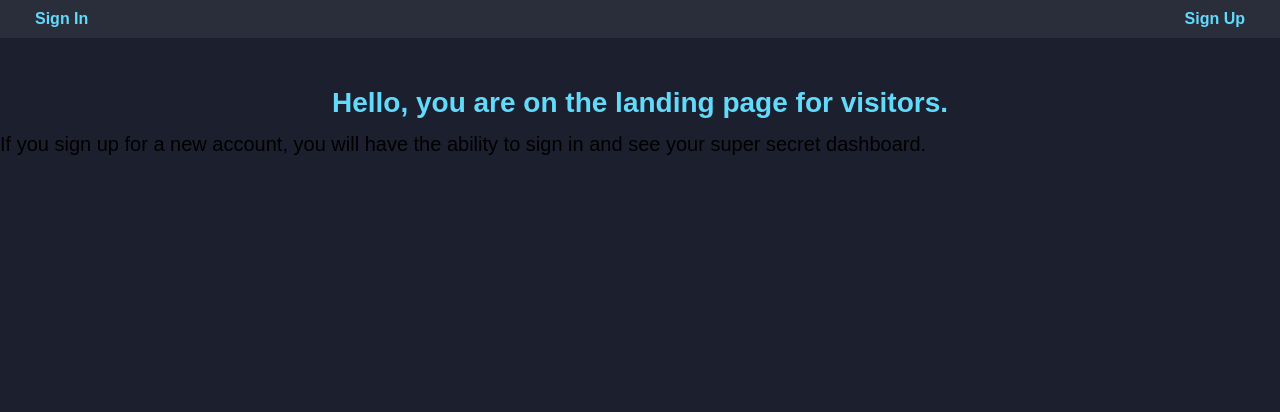
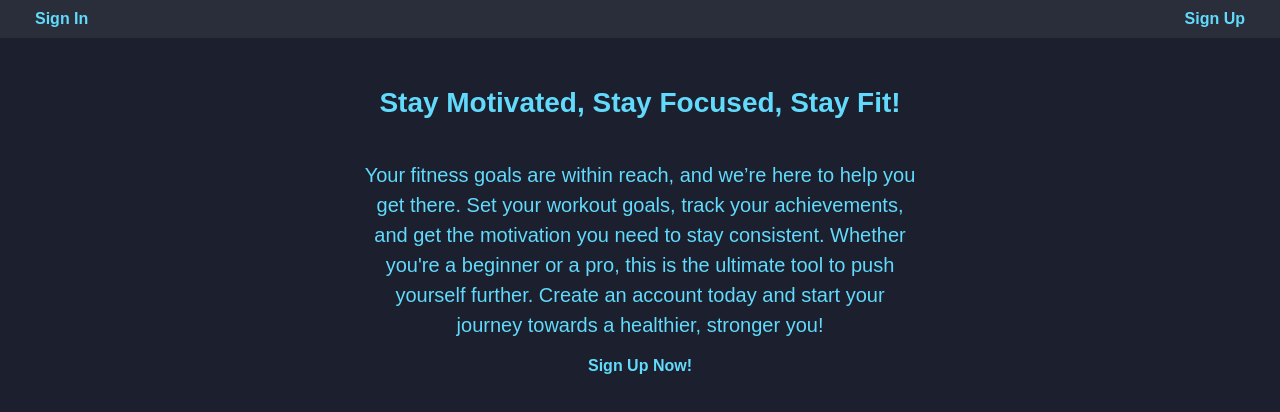
Before and after one commit to Onlypros/fitness-tracker-frontend, a React (Vite) app: page / in a window 1280 px wide. Shown: the top 412 px of the page. Built offline with nearby package versions, Linux system fonts and the light colour scheme; no server answers.

Commit message:
workoutList filter

```diff
--- a/src/components/Landing/Landing.jsx
+++ b/src/components/Landing/Landing.jsx
@@ -1,12 +1,14 @@
+import { Link } from 'react-router-dom';
+
 const Landing = () => {
   return (
     <main>
-      <h1>Hello, you are on the landing page for visitors.</h1>
-      <h3>
-        If you sign up for a new account, you will have the ability to sign in
-        and see your super secret dashboard.
-      </h3>
-    </main>
+      <h1>Stay Motivated, Stay Focused, Stay Fit!</h1>
+        <div className="landing-h3">
+          <h3>Your fitness goals are within reach, and we’re here to help you get there. Set your workout goals, track your achievements, and get the motivation you need to stay consistent. Whether you're a beginner or a pro, this is the ultimate tool to push yourself further. Create an account today and start your journey towards a healthier, stronger you!</h3>
+          <Link to="/signup" className="signup-link">Sign Up Now!</Link>
+        </div>
+      </main>
   );
 };
 
--- a/src/components/WorkoutDetails/WorkoutDetails.jsx
+++ b/src/components/WorkoutDetails/WorkoutDetails.jsx
@@ -4,7 +4,6 @@ import { useParams, Link } from "react-router-dom";
 import * as workoutService from "../../services/workoutService";
 import GoalForm from "../GoalForm/GoalForm";
 import styles from './WorkoutDetails.module.css'
-
 
 export default function WorkoutDetails(props) {
   const [workout, setWorkout] = useState(null);
@@ -16,26 +15,21 @@ export default function WorkoutDetails(props) {
       const workoutData = await workoutService.show(workoutId);
       setWorkout({ ...workoutData, goals: workoutData.goals || [] });
     }
-
     getWorkout();
   }, [workoutId]);
 
   async function handleAddGoal(goalFormData) {
-
     if (!goalFormData.goalType || !goalFormData.endDate) {
       return;
     }
-
     const newWorkoutDoc = await workoutService.createGoal(
       workoutId,
       goalFormData
     );
-
     if (newWorkoutDoc && newWorkoutDoc.error) {
       console.error(newWorkoutDoc.error);
       return;
     }
-
     setWorkout((prev) => ({
       ...prev,
       goals: newWorkoutDoc.goals,
@@ -45,13 +39,10 @@ export default function WorkoutDetails(props) {
   async function handleToggleGoalComplete(goalId, isComplete) {
     const updatedGoal = { isComplete: !isComplete };
     const updatedWorkout = await workoutService.updateGoal(workoutId, goalId, updatedGoal);
-
     if (updatedWorkout && updatedWorkout.error) {
       console.error(updatedWorkout.error);
       return;
     }
-
-    // Update local state with the updated goal
     setWorkout((prev) => ({
       ...prev,
       goals: prev.goals.map((goal) =>
@@ -59,8 +50,6 @@ export default function WorkoutDetails(props) {
       ),
     }));
   }
-
-
   if (!workout) return <main>Loading....</main>;
 
   return (
@@ -69,7 +58,6 @@ export default function WorkoutDetails(props) {
         <h1>Workout Type: {workout.workoutType}</h1>
         <p>Calories Burned: {workout.caloriesBurned}</p>
         <p>{workout.goalType}</p>
-
         {workout.user === loggedInUser._id && (
           <>
             <button onClick={() => props.handleDeleteWorkout(workoutId)}>
@@ -83,7 +71,6 @@ export default function WorkoutDetails(props) {
       <section>
         <GoalForm handleAddGoal={handleAddGoal} />
         <h2>Goals</h2>
-
         {workout.goals.length === 0 ? (
           <p>There are no goals</p>
         ) : (
@@ -92,7 +79,6 @@ export default function WorkoutDetails(props) {
               <header>
                 <p>Goal Type: {goal.goalType}</p>
               </header>
-
               <p>End Date: {new Date(goal.endDate).toLocaleDateString()}</p>{" "}
               <label>
                 Goal Complete:
@@ -105,6 +91,7 @@ export default function WorkoutDetails(props) {
             </article>
           ))
         )}
+        <Link className={styles.link} to={"/workouts"}>Back to Workouts</Link>
       </section>
     </main>
   );
--- a/src/components/WorkoutList/WorkoutList.jsx
+++ b/src/components/WorkoutList/WorkoutList.jsx
@@ -1,21 +1,74 @@
+import { useState } from "react";
 import { Link } from "react-router-dom";
-import styles from './WorkoutList.module.css'
-
+import styles from './WorkoutList.module.css';
 
 export default function WorkoutList({ workouts }) {
-  const workoutList = workouts.map((workout) => {
-    return (
-      <main className={styles.container} key={workout._id}>
+  const [searchQuery, setSearchQuery] = useState("");
+  const [selectedGoalType, setSelectedGoalType] = useState("All");
+  const [isCompleteFilter, setIsCompleteFilter] = useState("All");
+
+  const filteredWorkouts = workouts.filter(workout => {
+    const matchesWorkoutType = workout.workoutType
+      .toLowerCase()
+      .includes(searchQuery.toLowerCase());
+    const matchesGoalType =
+      selectedGoalType === "All" ||
+      workout.goals.some(goal => goal.goalType.toLowerCase().includes(selectedGoalType.toLowerCase()));
+    const matchesIsComplete =
+      isCompleteFilter === "All" ||
+      (isCompleteFilter === "No Goals" && workout.goals.length === 0) ||
+      (isCompleteFilter === "Complete" && workout.goals.some(goal => goal.isComplete)) ||
+      (isCompleteFilter === "Incomplete" && workout.goals.some(goal => !goal.isComplete));
+    return matchesWorkoutType && matchesGoalType && matchesIsComplete;
+  });
+
+  const workoutList = filteredWorkouts.map((workout) => (
+    <div key={workout._id}>
       <Link className={styles.link} to={`/workouts/${workout._id}`}>
         <article className={styles.article}>
           <header>
-              <h2>Workout Type: {workout.workoutType}</h2>
+            <h2>{workout.workoutType}</h2>
           </header>
           <p>Calories Burned: {workout.caloriesBurned}</p>
+          <p>Goal Type: {workout.goals.length > 0 ? workout.goals.map(goal => goal.goalType).join(", ") : "No goals assigned yet"}</p>
         </article>
       </Link>
-      </main>
+    </div>
+  ));
+  const goalTypes = ["All", ...new Set(workouts.flatMap(workout => workout.goals.map(goal => goal.goalType)))];
+
+  return (
+    <div>
+      <input
+        type="text"
+        placeholder="Search by workout type"
+        value={searchQuery}
+        onChange={(e) => setSearchQuery(e.target.value)}
+      />
+      <select
+        value={selectedGoalType}
+        onChange={(e) => setSelectedGoalType(e.target.value)}
+      >
+        {goalTypes.map((goalType, idx) => (
+          <option key={idx} value={goalType}>
+            {goalType}
+          </option>
+        ))}
+      </select>
+      <select
+        value={isCompleteFilter}
+        onChange={(e) => setIsCompleteFilter(e.target.value)}
+      >
+        <option value="All">All Goals</option>
+        <option value="Complete">Completed Goals</option>
+        <option value="Incomplete">Incomplete Goals</option>
+        <option value="No Goals">No Goals Assigned</option>
+      </select>
+      {workoutList.length > 0 ? workoutList : <p>No workouts found.</p>}
+    </div>
   );
-  });
-  return <main className={styles.container}>{workoutList}</main>;
 }
+
+// Notes
+// If theres a change made on goals from complete/incomplete you need to refresh /workouts for the changes to be applied to the filters
+// Need to change that so it happens right away
--- a/src/index.css
+++ b/src/index.css
@@ -43,7 +43,10 @@ h1 {
 h3 {
   font-size: 20px;
   font-weight: 500;
+  color:#61dafb;
+  text-align: center;
 }
+
 
 h4 {
   font-size: 18px;
@@ -93,3 +96,23 @@ a {
 .dark-theme a {
   color: #f1f1f1;
 }
+
+.landing-h3 {
+  max-width: 600px;
+  margin: 0 auto;
+  padding: 20px;
+  line-height: 1.5;
+  text-align: center;
+}
+
+.signup-link {
+  color:#61dafb;
+  transition: color 0.3s ease, background-color 0.3s ease;
+}
+
+
+.signup-link:hover {
+  color:#61dafb;
+
+
+  background-color: white;
```
Lines whose indentation alone changed are shown as unchanged.
